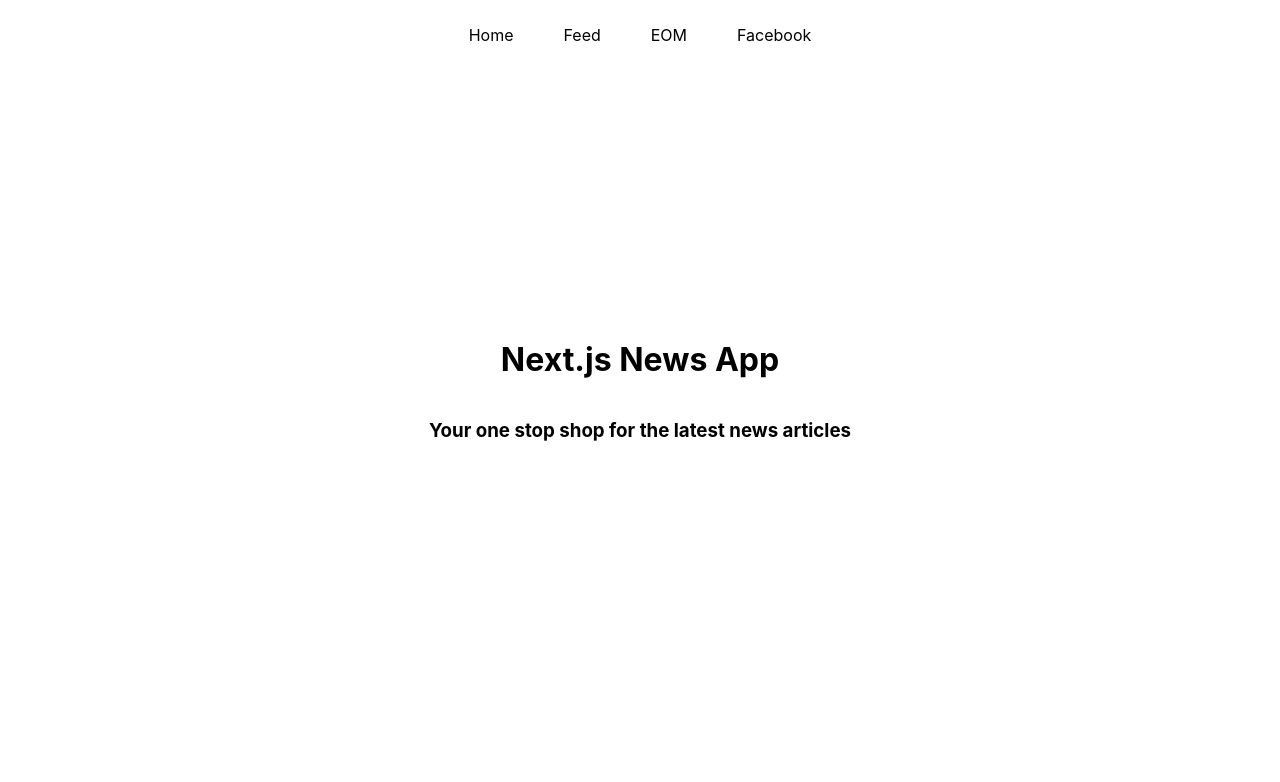
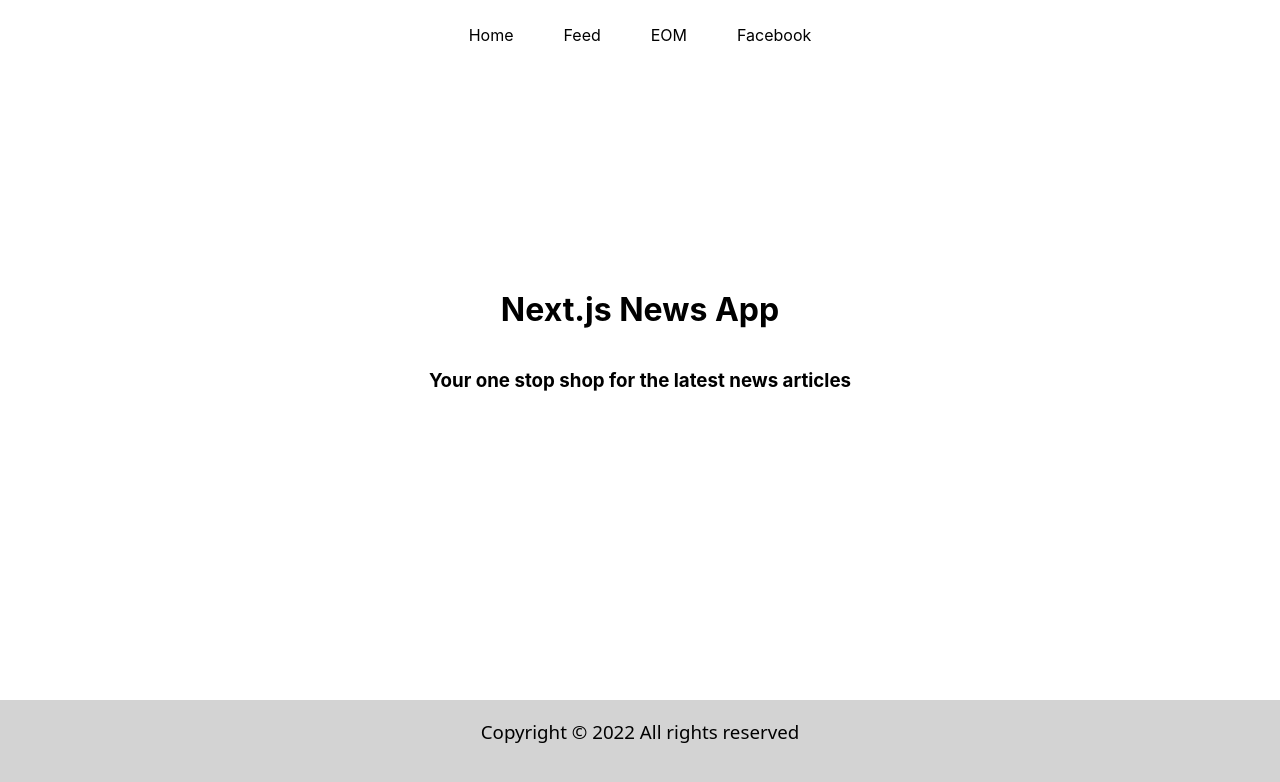
Before and after one commit to Raiyan109/next-news, a Next.js app: page / in a window 1280 px wide. Shown: the top 782 px of the page. Built offline with nearby package versions, Linux system fonts and the light colour scheme.

Commit message:
footer done

```diff
--- a/components/Footer.js
+++ b/components/Footer.js
@@ -1,5 +1,15 @@
+import styles from "../styles/Footer.module.css"
+
+
+
 export const Footer = () => {
     return (
-        <div>Footer</div>
+        <>
+            <div className={styles.footer}>
+                <div className={styles.footerWrapper}>
+                    <h3 className={styles.footerText}>Copyright &copy; 2022 All rights reserved</h3>
+                </div>
+            </div>
+        </>
     )
 }
--- a/pages/feed/[slug].js
+++ b/pages/feed/[slug].js
@@ -1,6 +1,7 @@
 import styles from '../../styles/Feed.module.css'
 import { useRouter } from 'next/router'
 import { Toolbar } from '../../components/toolbar'
+import { Footer } from '../../components/Footer'
 
 
 export const Feed = ({ pageNumber, articles }) => {
@@ -41,6 +42,7 @@ export const Feed = ({ pageNumber, articles }) => {
                     Next Page
                 </div>
             </div>
+            <Footer />
         </div>
     )
 }
--- a/pages/index.js
+++ b/pages/index.js
@@ -1,4 +1,5 @@
 import Head from 'next/head'
+import { Footer } from '../components/Footer'
 import { Toolbar } from '../components/toolbar'
 import styles from '../styles/Home.module.css'
 
@@ -12,6 +13,7 @@ export default function Home() {
           <h1>Next.js News App</h1>
           <h3>Your one stop shop for the latest news articles</h3>
         </div>
+        <Footer />
       </div>
     </>
   )
--- /dev/null
+++ b/styles/Footer.module.css
@@ -0,0 +1,16 @@
+.footer {
+    height: 100px;
+    font-family: system-ui, -apple-system, BlinkMacSystemFont, 'Segoe UI', Roboto, Oxygen, Ubuntu, Cantarell, 'Open Sans', 'Helvetica Neue', sans-serif;
+    background-color: lightgrey;
+}
+
+.footerWrapper {
+    display: flex;
+    justify-content: center;
+    align-items: center;
+}
+
+.footerText {
+    text-align: center;
+    font-weight: 200;
+}
--- a/styles/Home.module.css
+++ b/styles/Home.module.css
@@ -9,3 +9,19 @@
 .main h1 {
   margin-top: -50px;
 }
+
+.footer {
+  display: flex;
+
+  padding: 2rem 0;
+  border-top: 1px solid #eaeaea;
+  justify-content: center;
+  align-items: center;
+}
+
+.footer a {
+  display: flex;
+  justify-content: center;
+  align-items: center;
+
+}
```
